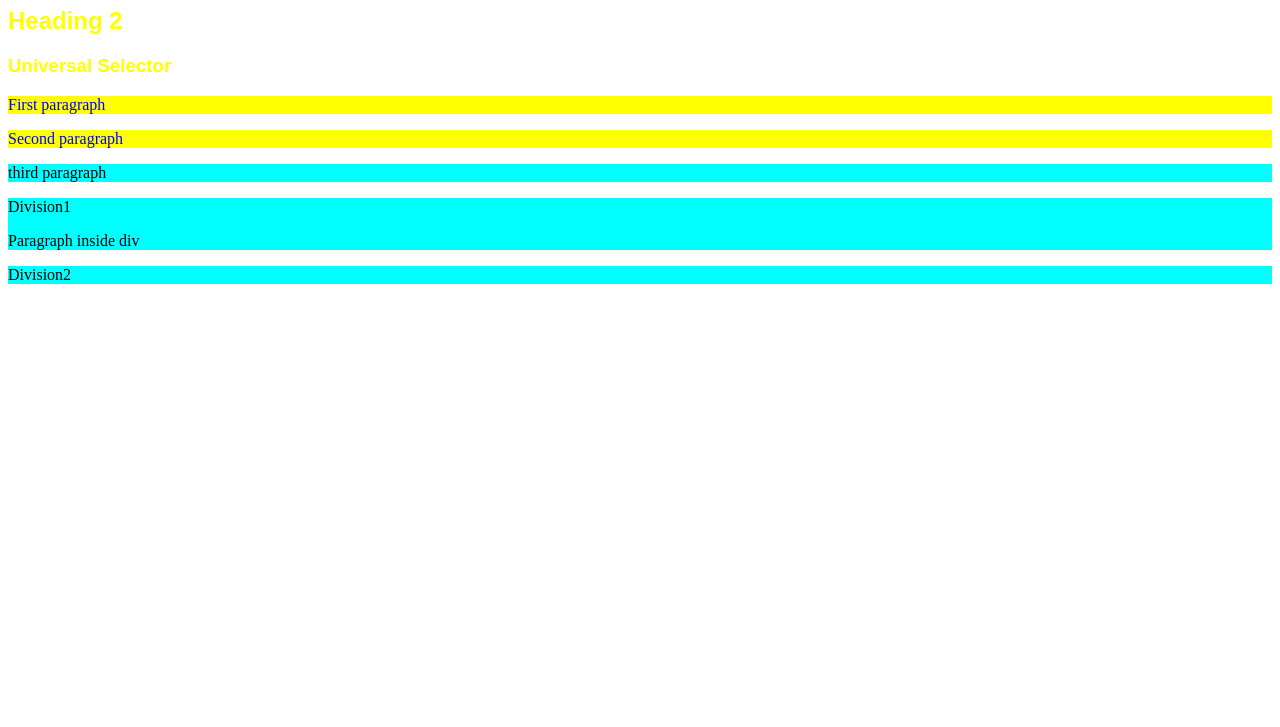
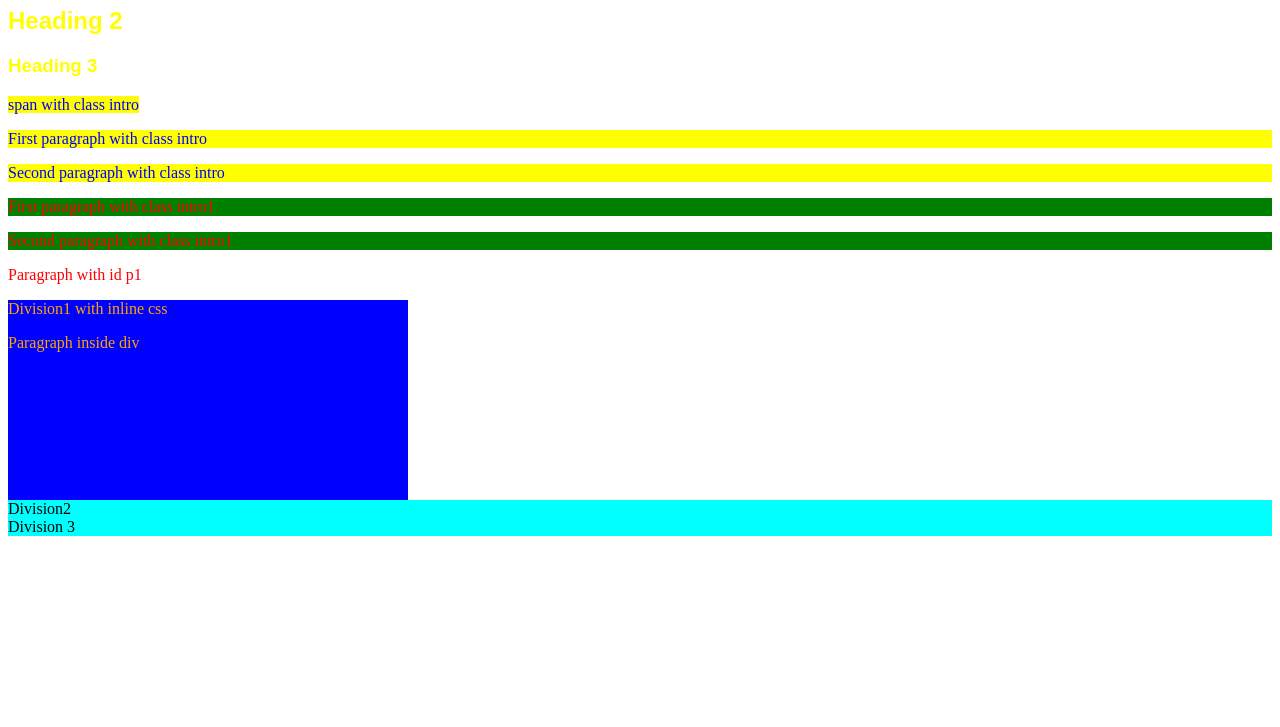
Before and after one commit to ParvathyMuthuvelan/WebUITrainingContents, a plain HTML site: page Ex1.html in a window 1280 px wide. Shown: the part 73-800 px from the top of the page. Drawn offline with Linux system fonts and the light colour scheme.

Commit message:
Add files via upload

```diff
--- a/Ex1.html
+++ b/Ex1.html
@@ -2,41 +2,72 @@
 <html>
 <head>
 <style type="text/css">
-p.intro {
+.intro {
   background-color: yellow;
   color: blue;
 }
-div,p {
+.intro1
+{
+ background-color: green;
+ color: red;
+}
+div{
   background-color: cyan;
 }
-h1, h2, h3
+h1,h2,h3
 {
 font-family: sans-serif ;
 color: yellow;
 }
+#p1
+{
+  color: red;
+}
 </style>
 
 </head>
+
 <body >
-<h1>CSS Selectors</h1>
+
+<h1>Heading 1</h1>
 <h2>Heading 2</h2>
-<h3 > Universal Selector</h3>
+<h3 > Heading 3</h3>
+
+<span class="intro">span with class intro </span>
 
 <p class="intro">
-First paragraph
+First paragraph with class intro
 </p>
+
 <p class="intro">
-Second paragraph
+Second paragraph with class intro
 </p>
-<p >
-third paragraph
+
+<p class="intro1">
+First paragraph with class intro1
 </p>
-<div >
-Division1
+
+<p class="intro1">
+Second paragraph with class intro1
+</p>
+
+<p id="p1">
+Paragraph with id p1
+</p>
+
+<div style="color: orange;height: 200px;width: 400px;background-color:blue;">
+Division1 with inline css
 <p> Paragraph inside div</p>
 </div>
+
+
 <div >
 Division2
 </div>
+
+<div>
+Division 3
+</div>
+
 </body>
 </html>
```
